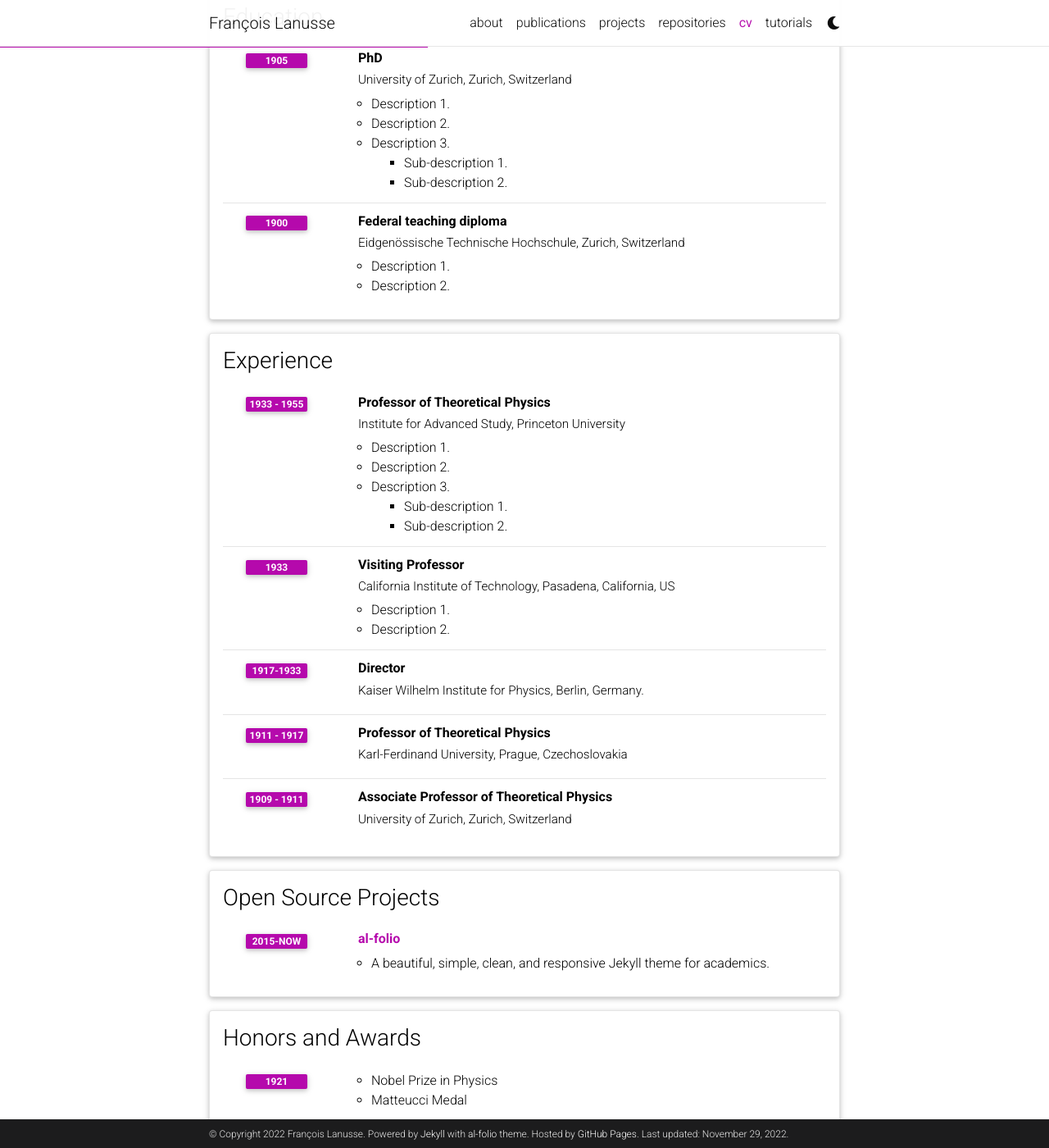
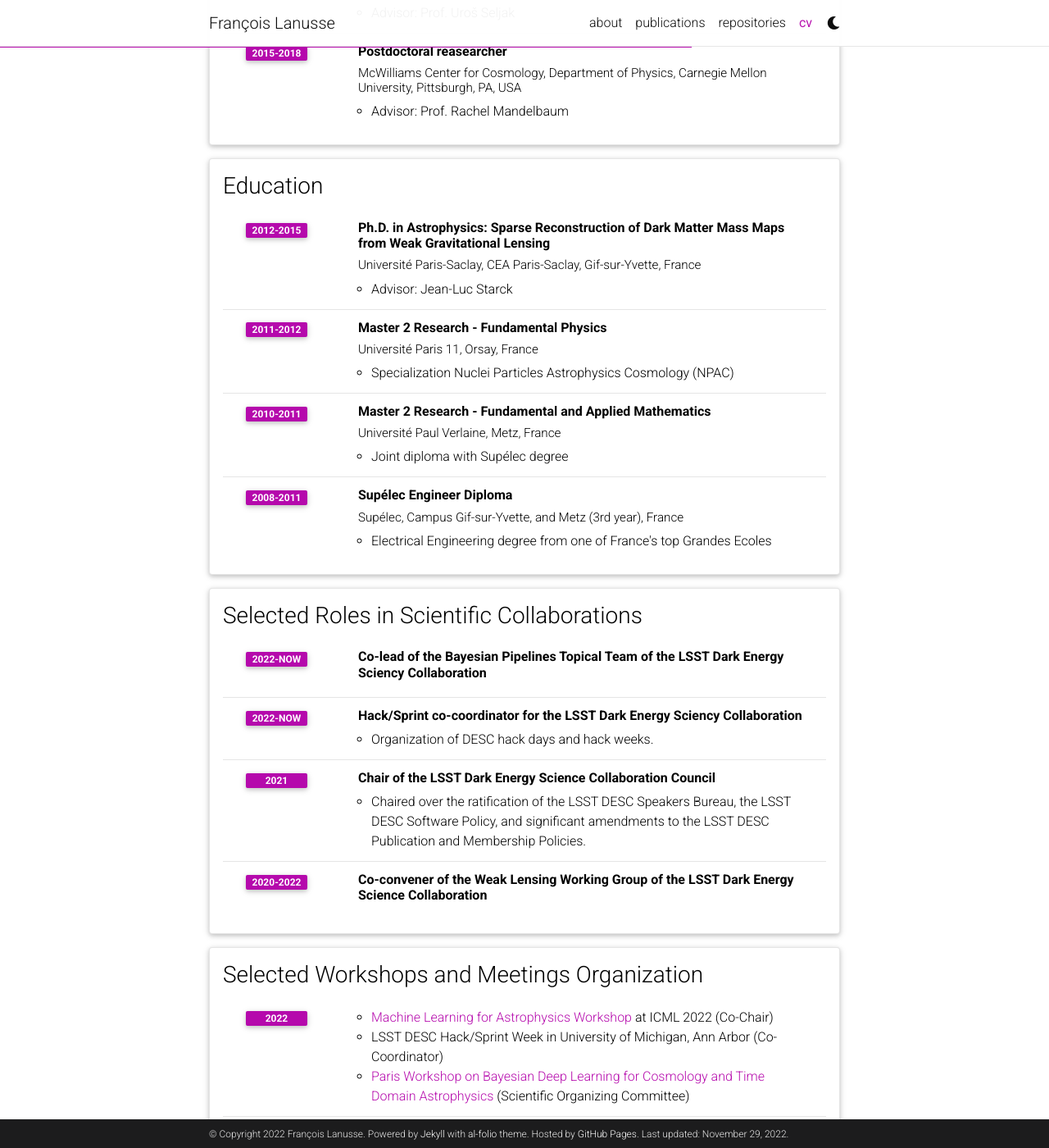
Before and after one commit to EiffL/eiffl.github.io, a Jekyll site: the page built from _pages/cv.md, in a window 1280 px wide and 1400 px high, scrolled down 406 px. Shown: the whole window at 82% size. Built offline with Jekyll 4.4.1, drawn with Linux system fonts in a browser that asks for light colours; full-size pictures stand in for the smaller copies a plugin makes; comment, search, counter and statistics services are not loaded; a style sheet for code colours, icons or effects is not loaded; some of the changed text lies outside the part shown.

Commit message:
Reached acceptable first version of website

```diff
--- a/_data/cv.yml
+++ b/_data/cv.yml
@@ -1,97 +1,106 @@
-- title: General Information
-  type: map
+- title: Positions
+  type: time_table
   contents:
-    - name: Full Name
-      value: Albert Einstein
-    - name: Date of Birth
-      value: 14th March 1879
-    - name: Languages
-      value: English, German
+    - title: Permanent CNRS Researcher (CRCN)
+      institution: CosmoStat Laboratory, UMR AIM/CEA Paris-Saclay/CNRS/Université Paris-Saclay/Université Paris Cité, Gif-sur-Yvette, France
+      year: 2020-now
+
+    - title: BCCP Computational Data Science Fellow & FODA Fellow
+      institution: University of California, Berkeley, CA, USA
+      year: 2018-2020
+      description:
+        - "Advisor: Prof. Uroš Seljak"
+
+    - title: Postdoctoral reasearcher
+      institution: McWilliams Center for Cosmology, Department of Physics, Carnegie Mellon University, Pittsburgh, PA, USA
+      year: 2015-2018
+      description:
+        - "Advisor: Prof. Rachel Mandelbaum"
 
 - title: Education
   type: time_table
   contents:
-    - title: PhD
-      institution: University of Zurich, Zurich, Switzerland
-      year: 1905
+    - title: "Ph.D. in Astrophysics: Sparse Reconstruction of Dark Matter Mass Maps from Weak Gravitational Lensing"
+      institution: Université Paris-Saclay, CEA Paris-Saclay, Gif-sur-Yvette, France
+      year: 2012-2015
       description:
-        - Description 1.
-        - Description 2.
-        - title: Description 3.
-          contents:
-            - Sub-description 1.
-            - Sub-description 2.
-    - title: Federal teaching diploma
-      institution: Eidgenössische Technische Hochschule, Zurich, Switzerland
-      year: 1900
+        - "Advisor: Jean-Luc Starck"
+
+    - title: Master 2 Research - Fundamental Physics
+      institution: Université Paris 11, Orsay, France
+      year: 2011-2012
       description:
-        - Description 1.
-        - Description 2.
+        - Specialization Nuclei Particles Astrophysics Cosmology (NPAC)
 
-- title: Experience
+    - title: Master 2 Research - Fundamental and Applied Mathematics
+      institution: Université Paul Verlaine, Metz, France
+      year: 2010-2011
+      description:
+        - Joint diploma with Supélec degree
+
+    - title: Supélec Engineer Diploma
+      institution: Supélec, Campus Gif-sur-Yvette, and Metz (3rd year), France
+      year: 2008-2011
+      description:
+        - Electrical Engineering degree from one of France's top Grandes Ecoles
+
+- title: Selected Roles in Scientific Collaborations
   type: time_table
   contents:
-    - title: Professor of Theoretical Physics
-      institution: Institute for Advanced Study, Princeton University
-      year: 1933 - 1955
-      description:
-        - Description 1.
-        - Description 2.
-        - title: Description 3.
-          contents:
-            - Sub-description 1.
-            - Sub-description 2.
-    - title: Visiting Professor
-      institution: California Institute of Technology, Pasadena, California, US
-      year: 1933
-      description:
-        - Description 1.
-        - Description 2.
+    - title: Co-lead of the Bayesian Pipelines Topical Team of the LSST Dark Energy Sciency Collaboration
+      year: 2022-now
 
-    - title: Director
-      institution: Kaiser Wilhelm Institute for Physics, Berlin, Germany.
-      year: 1917-1933
+    - title: Hack/Sprint co-coordinator for the LSST Dark Energy Sciency Collaboration
+      year: 2022-now
+      description: Organization of DESC hack days and hack weeks.
 
-    - title: Professor of Theoretical Physics
-      institution: Karl-Ferdinand University, Prague, Czechoslovakia
-      year: 1911 - 1917
-      description:
+    - title: Chair of the LSST Dark Energy Science Collaboration Council
+      year: 2021
+      description: Chaired over the ratification of the LSST DESC Speakers Bureau, the LSST DESC Software Policy, and significant amendments to the LSST DESC Publication and Membership Policies.
 
-    - title: Associate Professor of Theoretical Physics
-      institution: University of Zurich, Zurich, Switzerland
-      year: 1909 - 1911
+    - title: Co-convener of the Weak Lensing Working Group of the LSST Dark Energy Science Collaboration
+      year: 2020-2022
 
-- title: Open Source Projects
+# - title: Open Source Projects
+#   type: time_table
+#   contents:
+#     - title: <a href="https://github.com/alshedivat/al-folio">al-folio</a>
+#       year: 2015-now
+#       description: A beautiful, simple, clean, and responsive Jekyll theme for academics.
+
+- title: Selected Workshops and Meetings Organization
   type: time_table
   contents:
-    - title: <a href="https://github.com/alshedivat/al-folio">al-folio</a>
-      year: 2015-now
-      description: A beautiful, simple, clean, and responsive Jekyll theme for academics.
+    - year: 2022
+      items:
+        - <a href="https://ml4astro.github.io/icml2022">Machine Learning for Astrophysics Workshop</a> at ICML 2022 (Co-Chair)
 
-- title: Honors and Awards
-  type: time_table
-  contents:
-    - year: 1921
+        - LSST DESC Hack/Sprint Week in University of Michigan, Ann Arbor (Co-Coordinator)
+
+        - <a href="https://astrodeep.net/workshop2022/">Paris Workshop on Bayesian Deep Learning for Cosmology and Time Domain Astrophysics</a> (Scientific Organizing Committee)
+
+    - year: 2021
       items:
-        - Nobel Prize in Physics
-        - Matteucci Medal
-    - year: 2029
+        - <a href="https://mlclub.net">MLClub debate series on Machine Learning and Astrophysics</a> (co-organizer)
+
+    - year: 2019
       items:
-        - Max Planck Medal
+        - <a href="https://lfitaskforce.github.io/FlatironMeeting/">Likelihood-Free Inference Workshop</a>, Flatiron Institute, NYC (co-organizer)
 
-- title: Academic Interests
-  type: nested_list
-  contents:
-    - title: Topic 1.
-      items:
-        - Description 1.
-        - Description 2.
-    - title: Topic 2.
-      items:
-        - Description 1.
-        - Description 2.
+        - <a href="https://bids.github.io/MLStatsForum">Machine Learning and Science Forum</a>, Berkeley (co-organizer)
+# - title: Academic Interests
+#   type: nested_list
+#   contents:
+#     - title: Topic 1.
+#       items:
+#         - Description 1.
+#         - Description 2.
+#     - title: Topic 2.
+#       items:
+#         - Description 1.
+#         - Description 2.
 
-- title: Other Interests
-  type: list
-  contents:
-    - <u>Hobbies:</u> Hobby 1, Hobby 2, etc.
+# - title: Other Interests
+#   type: list
+#   contents:
+#     - <u>Hobbies:</u> Hobby 1, Hobby 2, etc.
--- a/_pages/projects.md
+++ b/_pages/projects.md
@@ -1,13 +1,13 @@
----
+<!-- ---
 layout: page
 title: projects
 permalink: /projects/
-description: A growing collection of your cool projects.
+description: I am very lucky to be working with a large set of amazing researchers on topics ranging from pure machine learning to cosmology.
 nav: true
 nav_order: 2
 display_categories: [work, fun]
 horizontal: false
----
+--- -->
 
 <!-- pages/projects.md -->
 <div class="projects">
@@ -36,10 +36,15 @@ horizontal: false
   {% endfor %}
 
 {%- else -%}
+
 <!-- Display projects without categories -->
-  {%- assign sorted_projects = site.projects | sort: "importance" -%}
+
+{%- assign sorted_projects = site.projects | sort: "importance" -%}
+
   <!-- Generate cards for each project -->
-  {% if page.horizontal -%}
+
+{% if page.horizontal -%}
+
   <div class="container">
     <div class="row row-cols-2">
     {%- for project in sorted_projects -%}
--- a/_pages/tutorials.md
+++ b/_pages/tutorials.md
@@ -1,12 +1,8 @@
----
+<!-- ---
 layout: page
 permalink: /tutorials/
 title: tutorials
-description: Materials for courses you taught. Replace this text with your description.
+description: Link to some of the tutorials I have given over the years.
 nav: true
 nav_order: 5
----
-
-For now, this page is assumed to be a static description of your courses. You can convert it to a collection similar to `_projects/` so that you can have a dedicated page for each course.
-
-Organize your courses by years, topics, or universities, however you like!
+--- -->
```
Also changed, not shown: _pages/about.md (+12 -1 lines), _pages/cv.md (+1 -1 lines).
